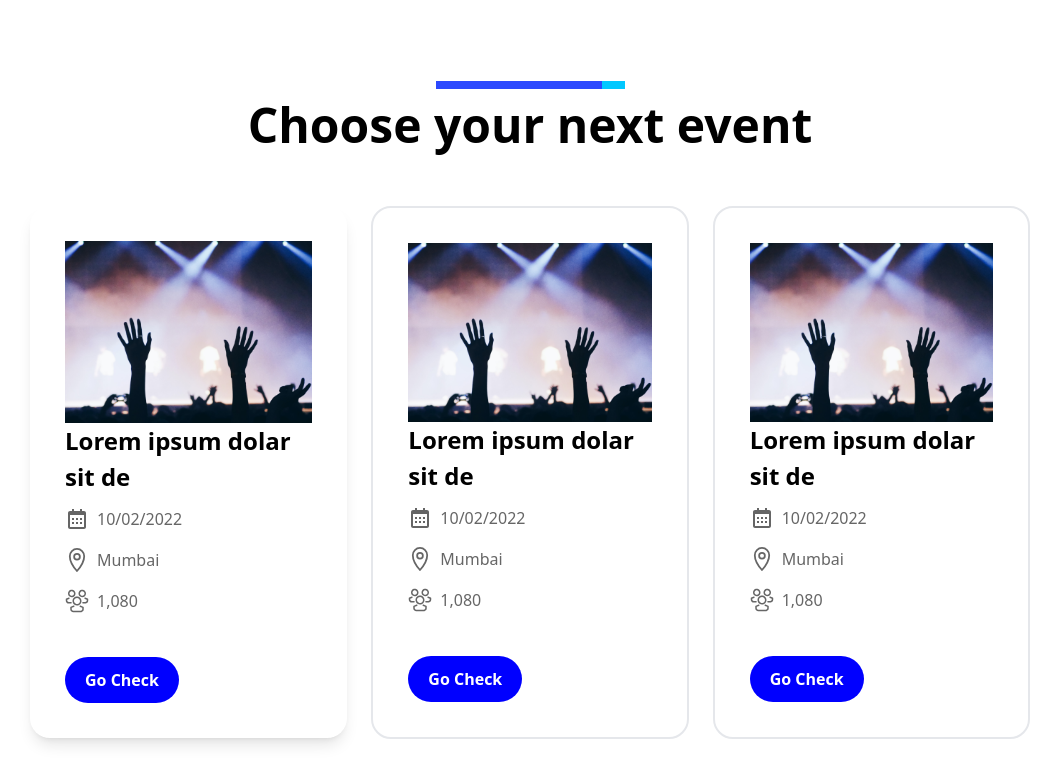
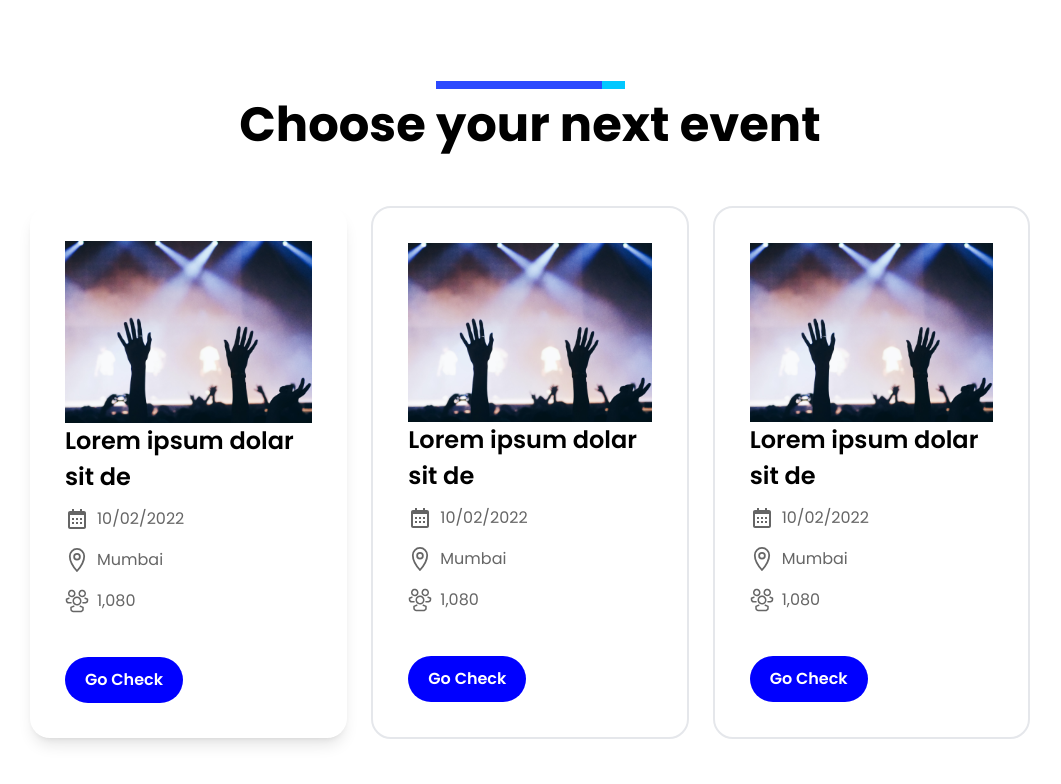
Before and after one commit to Sahwag546/t-project-3, a website: page index.html in a window 1280 px wide. Shown: the whole page, without its empty margins (110-1171 px from the left). Drawn offline with nearby package versions, Linux system fonts and the light colour scheme.

Commit message:
ad font-family

```diff
--- a/index.html
+++ b/index.html
@@ -7,10 +7,11 @@
     <script src="https://cdn.tailwindcss.com"></script>
     <link rel="preconnect" href="https://fonts.googleapis.com">
     <link rel="preconnect" href="https://fonts.gstatic.com" crossorigin>
+    <link rel="stylesheet" href="/src/input.css">
 </head>
 
 <body class="poppins">
-    <section class="min-h-screen items-center justify-center flex flex-col">
+    <section class="min-h-screen items-center justify-center flex flex-col font-['Poppins']">
         <div class=" flex justify-center pt-5">
         <svg width="189" height="8" viewBox="0 0 189 8" fill="none" xmlns="http://www.w3.org/2000/svg">
             <rect x="1" width="188" height="8" fill="#01C8FF" />
```
